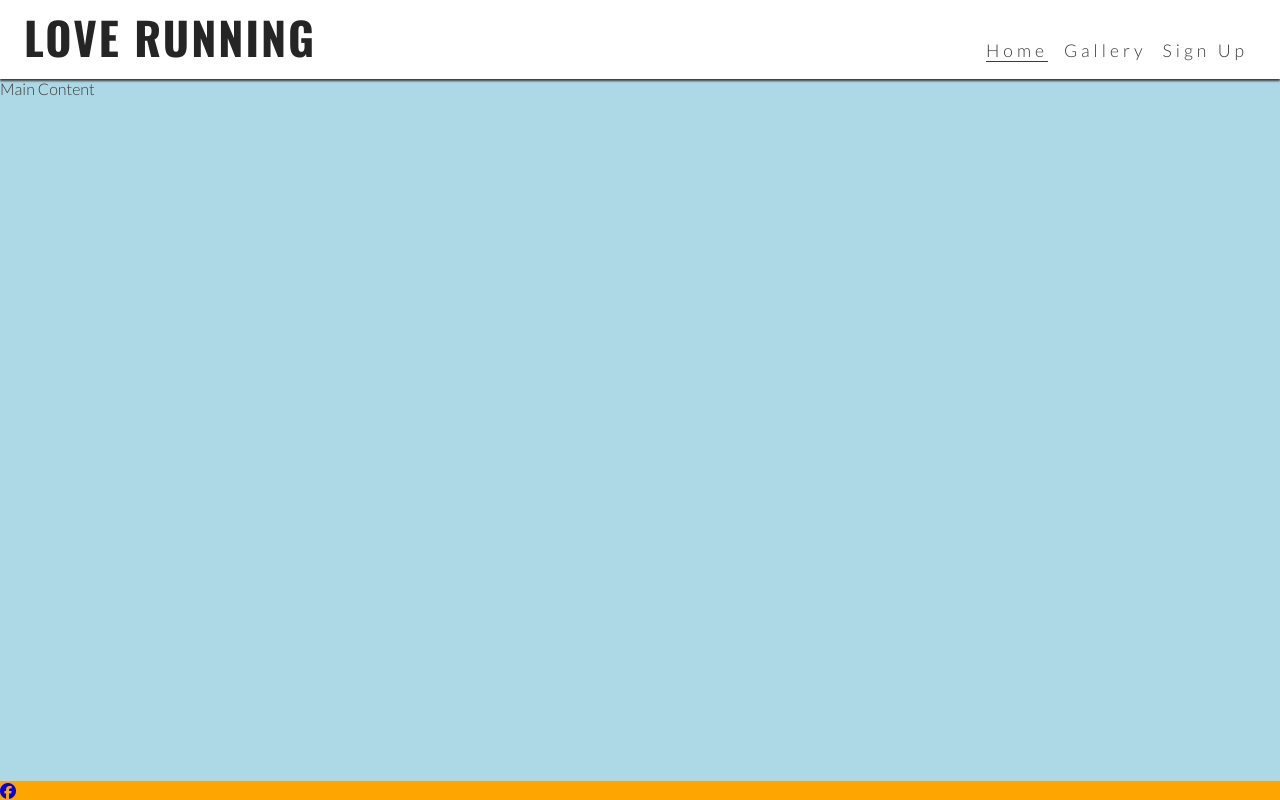
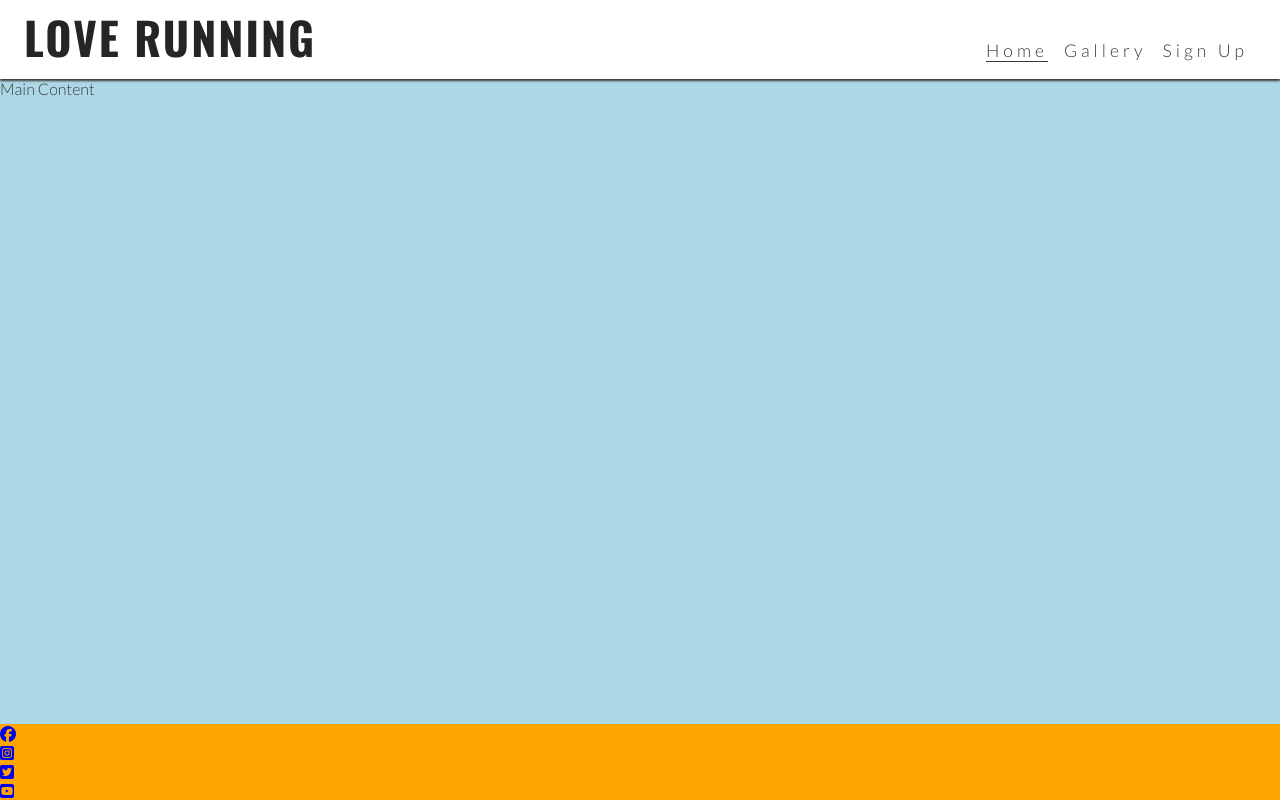
Before and after one commit to NoahDR17/LoveRunning, a plain HTML site: page index.html in a window 1280 px wide. Drawn offline with nearby package versions, Linux system fonts and the light colour scheme.

Commit message:
Add remaining links to footer

```diff
--- a/index.html
+++ b/index.html
@@ -25,7 +25,7 @@
             <h1 id="logo">Love Running</h1>
         </a>
         <input type="checkbox" id="nav-toggle" name="nav-toggle" />
-        <label for="nav-toggle" class="nav-toggle-label">X</label>
+        <label for="nav-toggle" class="nav-toggle-label"><i class="fa-solid fa-bars"></i></label>
         <nav>
             <ul id="menu">
                 <li><a href="" class="active">Home</a></li>
@@ -43,6 +43,21 @@
                 <a href="https://www.facebook.com/" target="_blank" rel="noopener"
                     aria-label="Visit our facebook page (opens in a new tab)"><i class="fa-brands fa-facebook"></i></a>
             </li>
+            <li>
+                <a href="https://www.instagram.com/" target="_blank" rel="noopener"
+                    aria-label="Visit our facebook page (opens in a new tab)"><i
+                        class="fa-brands fa-square-instagram"></i></a>
+            </li>
+            <li>
+                <a href="https://www.twitter.com/" target="_blank" rel="noopener"
+                    aria-label="Visit our facebook page (opens in a new tab)"><i
+                        class="fa-brands fa-square-twitter"></i></a>
+            </li>
+            <li>
+                <a href="https://www.youtube.com/" target="_blank" rel="noopener"
+                    aria-label="Visit our facebook page (opens in a new tab)"><i
+                        class="fa-brands fa-square-youtube"></i></a>
+            </li>
         </ul>
     </footer>
     <!-- Font Awesome Kit -->
```
